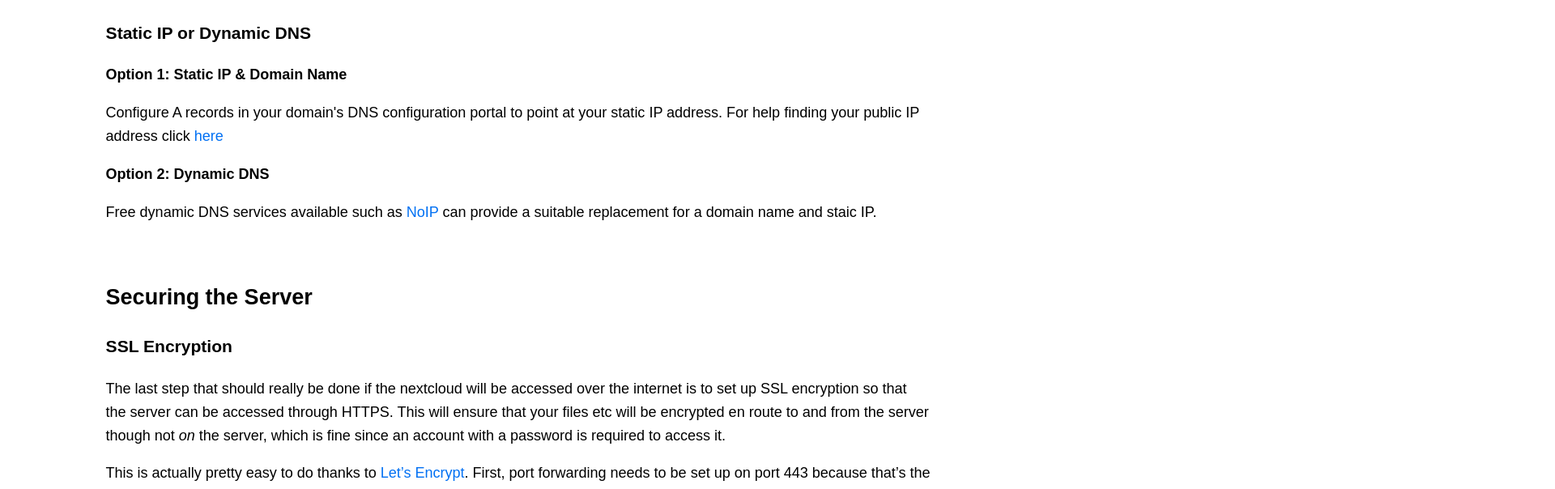
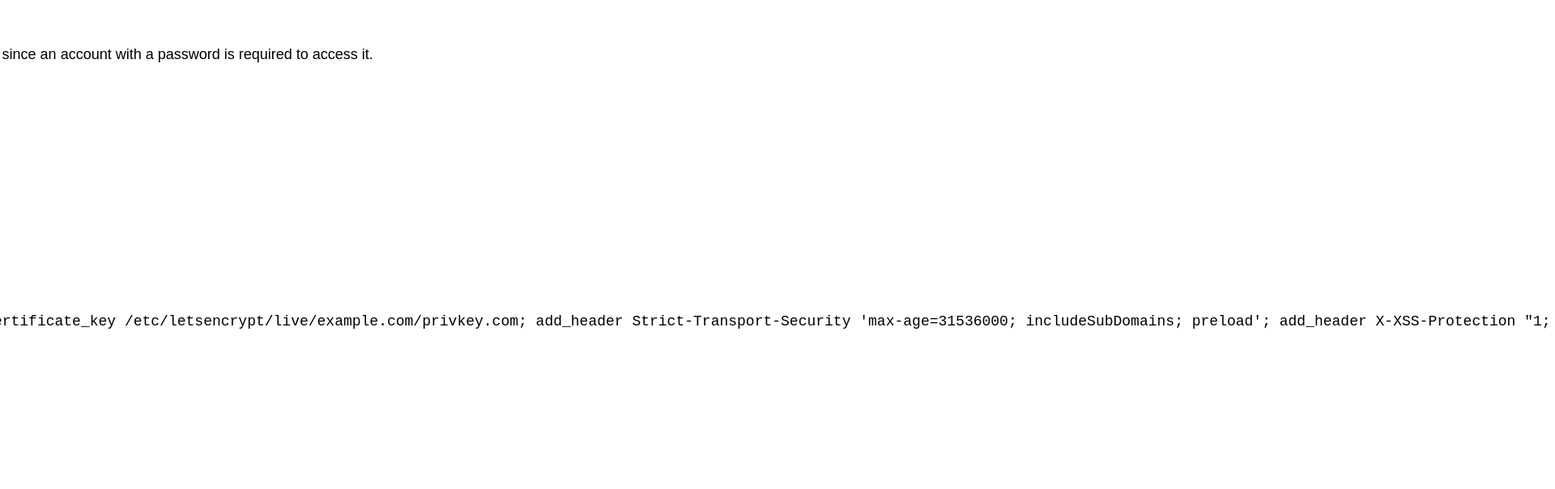
Before and after one commit to lreynolds188/Portfolio, a Next.js app: page /tutorials/nextcloud-server in a window 1280 px wide. Shown: the part 2141-2745 px from the top of the page at 81% size, 1920 px wide, since content can reach past the window. Built offline with nearby package versions, Linux system fonts and the light colour scheme.

Commit message:
Update nextcloud-server.js

```diff
--- a/pages/tutorials/nextcloud-server.js
+++ b/pages/tutorials/nextcloud-server.js
@@ -7,7 +7,7 @@ export default function Home() {
       <Head>
         <title>Luke Reynolds</title>
 	<meta charset="utf-8" />
-	<meta name="description" content="In my desire to regain information privacy from big tech and their incessant tracking I have set up a Nextcloud server so that I may find some peace of mind and help others to find the same. The server features a domain name, Nginx reverse proxy, SSL encryption, Android connectivity, and VNC for remote maintenance." />
+	<meta name="description" content="In my desire to regain information privacy from big tech and their incessant tracking I have set up a Nextcloud server so that I may find some peace of mind and help others to do the same. The server features a domain name, Nginx reverse proxy, SSL encryption, Android connectivity, and VNC for remote maintenance." />
     	<meta name="author" content="Luke Reynolds" />
     	<meta name="viewport" content="width=device-width, initial-scale=1.0" />
     	<meta name="keywords" content="Nextcloud, Ubuntu" />
@@ -17,12 +17,12 @@ export default function Home() {
       <main className={styles.main}>
 	  <div>
 	  	<h1 className={styles.title}>Nextcloud Server - Ubuntu 20.04</h1>
-			<p>Luke Reynolds, 15/02/21</p>
-			<p>In my desire to regain information privacy from big tech and their incessant tracking I decided to set up a Nextcloud server so that I may find some peace of mind and help others to find the same. The server features a domain name, Nginx reverse proxy, SSL encryption, Android connectivity, and VNC for remote maintenance.</p>
+			<p>15/02/21, Luke Reynolds</p>
+			<p>In my desire to regain information privacy from big tech and their incessant tracking I decided to set up a Nextcloud server so that I may find some peace of mind and help others to do the same. The server features a domain name, Nginx reverse proxy, SSL encryption, Android connectivity, and VNC for remote maintenance.</p>
 			<strong>Requirements:</strong>
 			<ol>
 			  <li>A computer to use as a server (I'm using a SurfacePro 3).</li>
-			  <li>A static IP or DynamicDNS</li>
+			  <li>A static IP and domain name or DynamicDNS</li>
 			  <li>Access to your router's control panel</li>
 			</ol>
 
@@ -33,12 +33,15 @@ export default function Home() {
 				<p>There will be 2 virtual machines that will be responsible for hosting your server. The first of these machines will store your Nextcloud instance, while the second will store the NginX reverse proxy. I decided to install Ubuntu 20.04 on my host machine but you may use whatever OS you prefer. Once the server has a fresh OS installation, install VirtualBox or your preferred virtualization software and download the latest Ubuntu Server image (.iso). </p>
 				<p>VirtualBox can be downloaded <a href="https://www.virtualbox.org/wiki/Downloads">here</a></p>
 				<p>Ubuntu Server can be downloaded <a href="https://ubuntu.com/download/server">here</a> (Option: 2)</p>
+			<br />
 				<p>Once the virutalization software is installed create 2 new virtual machines. Set both the server hard drives to dynamically allocated, giving the NginX server a max of 8gb and the Nextcloud server whatever remaining space is available preferably leaving around 10gb free for the host OS.</p>
 				<p>After creating the virtual machines, go into the network settings of each and set the mode to "bridged". This sets the machines as independent hosts on the network allowing visibility.</p>
 			<h3>Nextcloud Server Setup</h3>
 				<p>Then, start up the nextcloud server and select the ubuntu server image when prompted for a startup disk. This will load up the ubuntu live CD and go through the installation steps. The only extra step to do during the installation is to select the nextcloud snap when prompted with commonly installed snaps. After the installation is finished, nextcloud is pretty much done and ready to use on the LAN! To try it out, log in to the machine and find out its ip with ifconfig. Go to that ip in a web browser and you should be greeted with a nextcloud welcome page prompting you to set up an administrator account. You might as well do that while you’re there.</p>
-	  		<h3>Reverse Proxy Server Setup</h3>
-				<p>Start up the reverse proxy server and go through the motions of installing ubuntu server, this time not selecting any snaps when prompted. Once logged in, install nginx if necessary (it was already installed on my image). Then, find the ip of this server with ifconfig and take a note of it (I’ll refer to it as nginx-ip, and the ip of the nextcloud server as nextcloud-ip). Then, make a file at /etc/nginx/sites-available/nextcloud.conf and fill it as follows; don’t forget to replace the ’s with their real values!</p>
+	  		<br />
+			<h3>Reverse Proxy Server Setup</h3>
+				<p>Start up the reverse proxy server and go through the motions of installing ubuntu server, this time not selecting any snaps when prompted. Once logged in, install nginx by typing <code>sudo apt install nginx</code>. Then, find the IP of this server with ifconfig and take a note of it (I’ll refer to it as nginx-ip, and the ip of the nextcloud server as nextcloud-ip). Then, make a file at /etc/nginx/sites-available/nextcloud.conf and fill it as follows; don’t forget to replace the ’s with their real values!</p>
+			<br />
 			<h3>Setting Static IP's for the VM's</h3>
 				<p>To set a static IP on each of the virtual machines boot them up and run this command to install net-tools.</p>
 				<pre><code>sudo apt install net-tools</code></pre>
@@ -49,6 +52,7 @@ export default function Home() {
 		<h2>Exposing Server to the Internet</h2>
 			<h3>Port Forwarding</h3>
 				<p>In your router’s settings, configure port 80 to forward all traffic to the NginX server and port 443 to forward TCP traffic to the NginX server. For additional help refer to your router's online manual.</p>
+			<br />
 			<h3>Static IP or Dynamic DNS</h3>
 				<strong>Option 1: Static IP & Domain Name</strong>
 				<p>Configure A records in your domain's DNS configuration portal to point at your static IP address. For help finding your public IP address click <a href="https://www.whatismyip.com">here</a></p>
@@ -68,8 +72,29 @@ export default function Home() {
 				<p>Then, reinstall the proxy config</p>
 				<code>sudo ln -s /etc/nginx/sites-available/nextcloud.conf /etc/nginx/sites-enabled/</code>
 				<p>and edit it to be like this:</p>
+				<pre><code>
+					server &#123;
+						listen 80;
+						server_name example.com;
+						return 301 https://$server_name:443$request_uri;
+					&#125;
+
+					server
+						listen 443 ssl;
+						server_name example.com;
+
+						ssl_certificate /etc/letsencrypt/live/example.com/fullchain.pem;
+						ssl_certificate_key /etc/letsencrypt/live/example.com/privkey.com;
+
+						add_header Strict-Transport-Security 'max-age=31536000; includeSubDomains; preload';
+						add_header X-XSS-Protection "1; mode=block" always;
+						add_header X-Frame-Options "SAMEORIGIN" always;
+						add_header X-Content-Type-Options "nosniff" always;
+						add_header X-Permitted-Cross-Domain
+					</code></pre>
 				<p>Finally, restart nginx</p>
 				<pre><code>sudo service nginx restart</code></pre>
+			<br />
 			<h3>Automatic Certificate Renewal</h3>
 				<p>The ssl certificates expire every 90 days, but they can be easily and non-interactively renewed with</p>
 				<pre><code>sudo certbot renew</code></pre>
@@ -78,8 +103,9 @@ export default function Home() {
 				<p>Adding the line</p>
 				<pre><code>0 0 1 */2 * /usr/bin/certbot -q renew</code></pre>
 				<p>Which will automatically renew the certificates at midnight on the first of every other month.</p>
+			<br />
 			<h3>Enable 2-Factor Authentication</h3>
-				<p>Install FreeOTP+ from <a href="https://f-droid.org/en/packages/org.liberty.android.freeotpplus/">F-Droid</a> or the<a href="https://play.google.com/store/apps/details?id=org.liberty.android.freeotpplus&hl=en_US&gl=US">Playstore</a> or your chosen 2FA code generator.</p>
+				<p>Install FreeOTP+ from <a href="https://f-droid.org/en/packages/org.liberty.android.freeotpplus/">F-Droid</a> or the <a href="https://play.google.com/store/apps/details?id=org.liberty.android.freeotpplus&hl=en_US&gl=US">Playstore</a> or your chosen 2FA code generator.</p>
 
 		<h2>RealVNC Server Setup</h2>
 			<p>RealVNC Server can be found <a href="https://www.realvnc.com/en/connect/download/vnc/">here</a></p>
@@ -90,8 +116,9 @@ export default function Home() {
 		<h2>Android Connectivity</h2>
 			<h3>Nextcloud App Code</h3>
 				<p>Navigate to your Nextcloud portal, go to settings -> personal -> Security. Scroll to the bottom of the page and type the name of the app you would like to grant access to. Click create new app password. Go back to the application you want to connect to your Nextcloud server, type in your username and the 29 character one time app password.</p>
+			<br />
 			<h3>Task, Contact, and Calendar Syncronization Client</h3>
-				<p>Install DAVx⁵ from <a href="https://f-droid.org/en/packages/at.bitfire.davdroid/">F-Droid</a> or the<a href="https://play.google.com/store/apps/details?id=at.bitfire.davdroid&hl=en_US&gl=US">Playstore</a>.</p>
+				<p>Install DAVx⁵ from <a href="https://f-droid.org/en/packages/at.bitfire.davdroid/">F-Droid</a> or the <a href="https://play.google.com/store/apps/details?id=at.bitfire.davdroid&hl=en_US&gl=US">Playstore</a>.</p>
 		<br />
 
 		<h2>References</h2>
```
